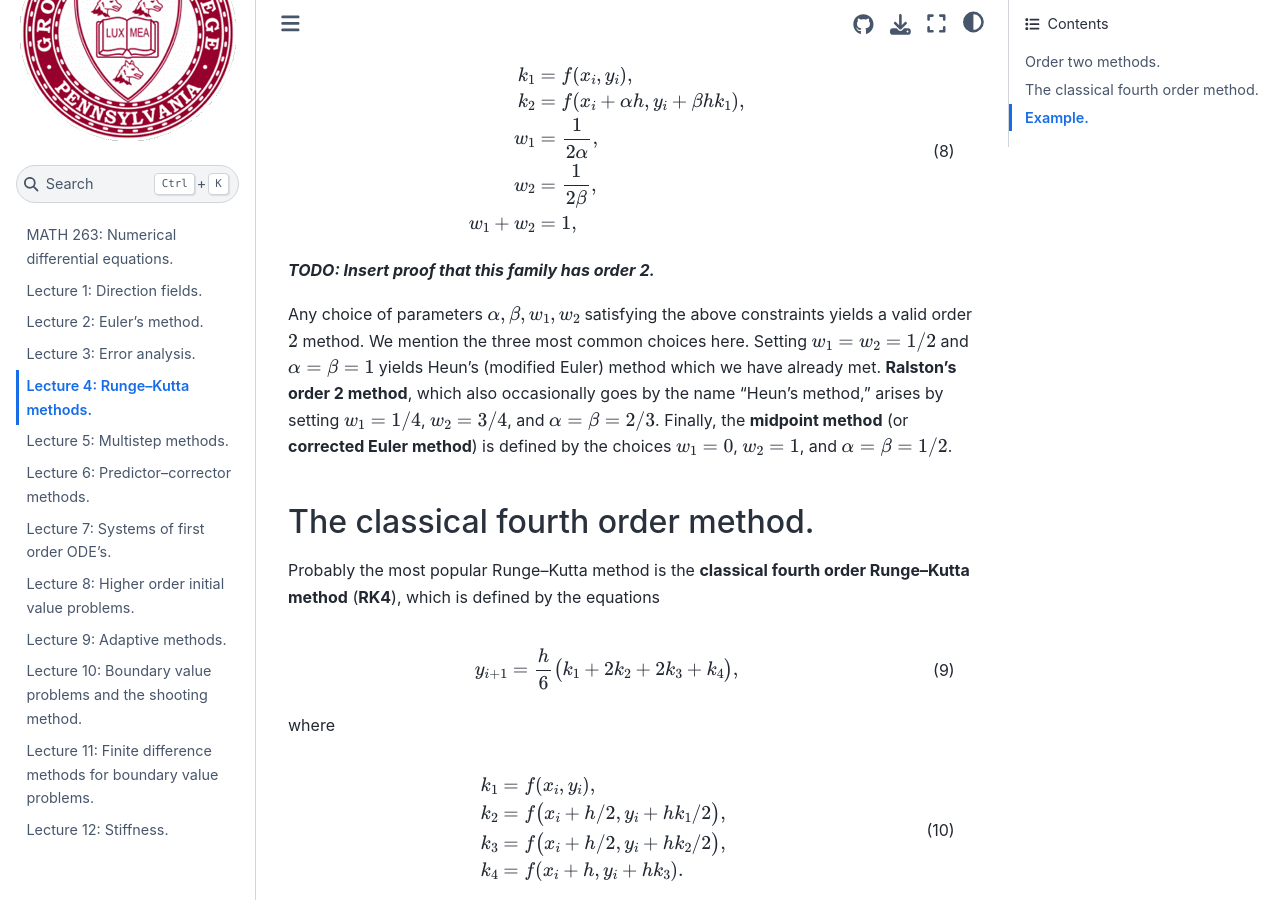
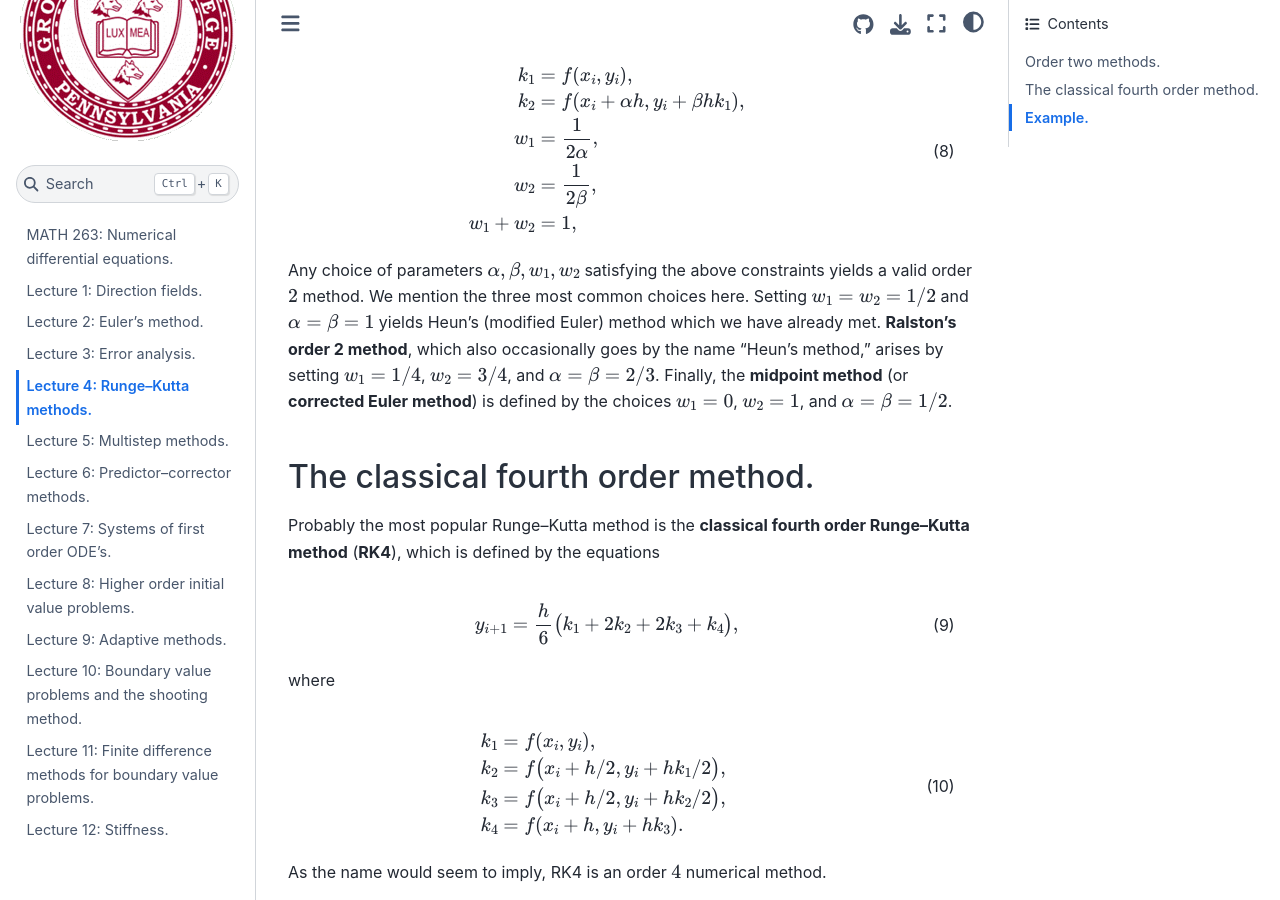
Before and after one commit to ethancsmith/math263-notes, a Jupyter Book: the page built from 04-runge-kutta_methods.md, in a window 1280 px wide and 900 px high, scrolled down 579 px. Built offline with Jupyter Book 1.0.4 settings and Sphinx 7.4.7 and the Sphinx Book theme 1.1.4, drawn with Linux system fonts in a browser that asks for light colours.

Commit message:
moves suggestion too include a proof in lecture 04 out of the main text and into TODO.md

```diff
--- a/04-runge-kutta_methods.md
+++ b/04-runge-kutta_methods.md
@@ -35,7 +35,6 @@ w_1 &=\frac{1}{2\alpha},\\
 w_2 &=\frac{1}{2\beta},\\
 w_1+w_2 &=1,\\
 \end{align}
-***TODO: Insert proof that this family has order 2.***
 
 Any choice of parameters $\alpha, \beta, w_1, w_2$ satisfying the above constraints yields a valid order $2$ method.
 We mention the three most common choices here.
```
Also changed, not shown: TODO.md (+1 -0 lines).
